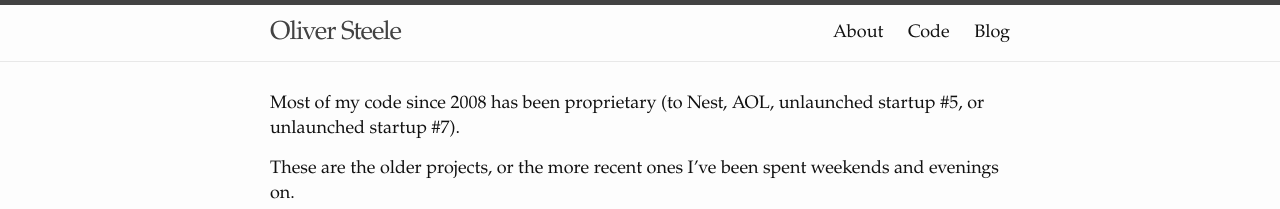
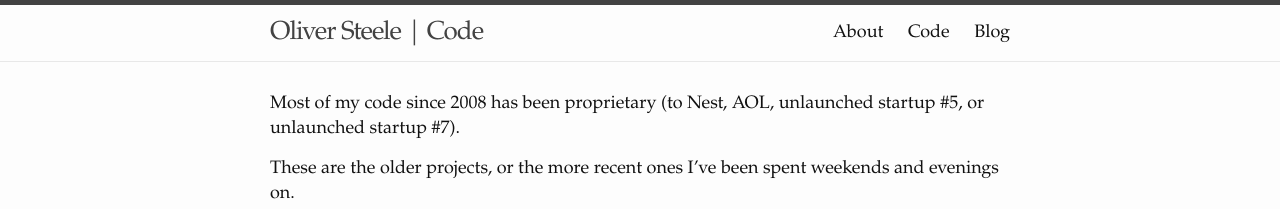
Before and after one commit to osteele/code.osteele.com, a Jekyll site: the page built from index.md, in a window 1280 px wide and 900 px high. Shown: the top 209 px of the window. Built offline with Jekyll 4.4.1, drawn with Linux system fonts in a browser that asks for light colours.

Commit message:
again, fix link to blog

```diff
--- a/_includes/header.html
+++ b/_includes/header.html
@@ -2,8 +2,7 @@
 
   <div class="wrapper">
 
-    <!-- <a class="site-title" href="{{ site.baseurl }}/">{{ site.title }}</a> -->
-    <a class="site-title" href="http://www.osteele.com">Oliver Steele</a>
+    <a class="site-title" href="{{ site.baseurl }}/">{{ site.title }}</a>
 
     <nav class="site-nav">
       <a href="#" class="menu-icon">
@@ -20,9 +19,9 @@
           <!-- <a class="page-link" href="{{ page.url | prepend: site.baseurl }}">{{ page.title }}</a> -->
           {% endif %}
         {% endfor %}
-        <a class="page-link" href="http://www.osteele.com">About</a>
+        <a class="page-link" href="http://osteele.com">About</a>
         <a class="page-link" href="{{ page.url | prepend: site.baseurl }}">Code</a>
-        <a class="page-link" href="http://code.osteele.com">Blog</a>
+        <a class="page-link" href="http://blog.osteele.com">Blog</a>
       </div>
     </nav>
 
```
